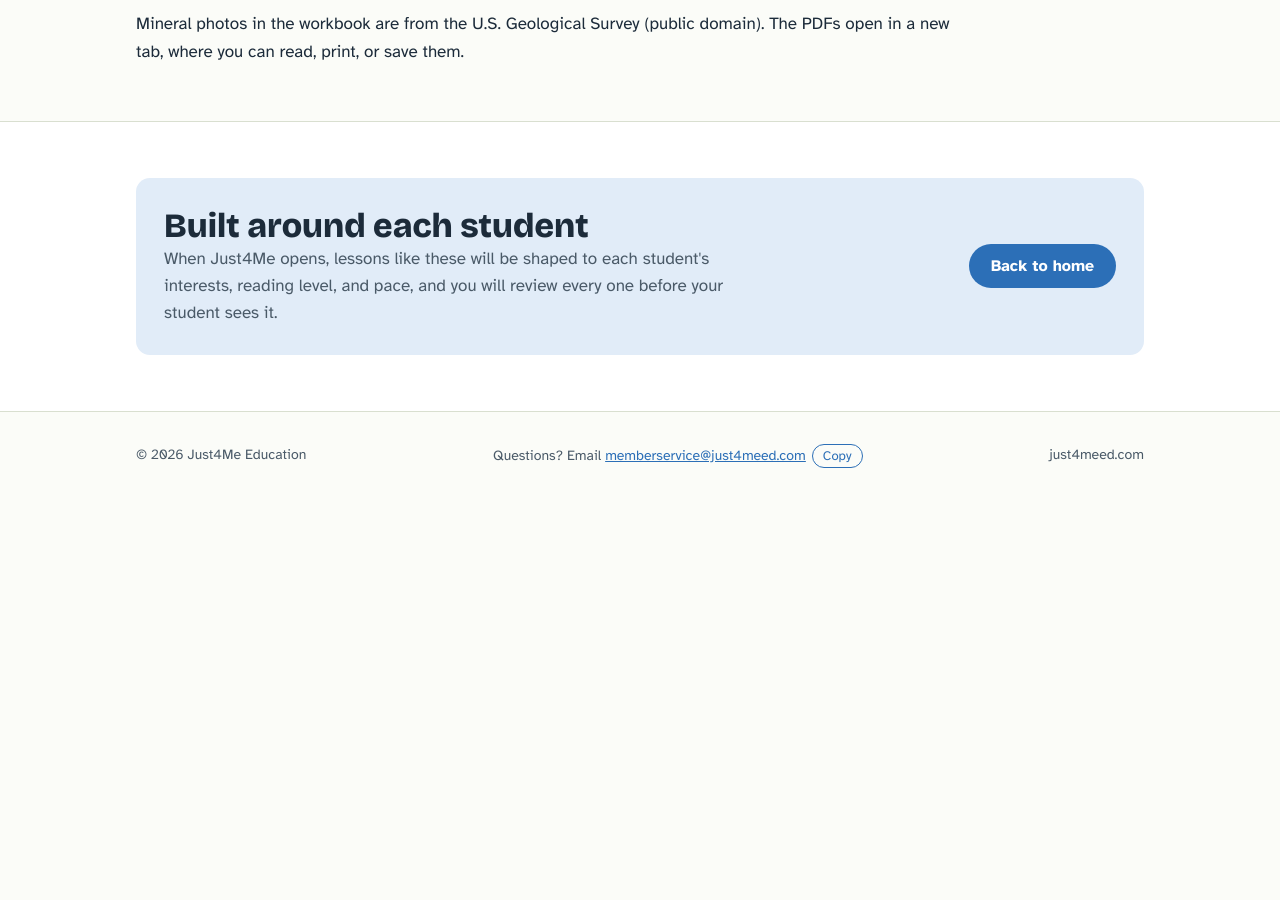
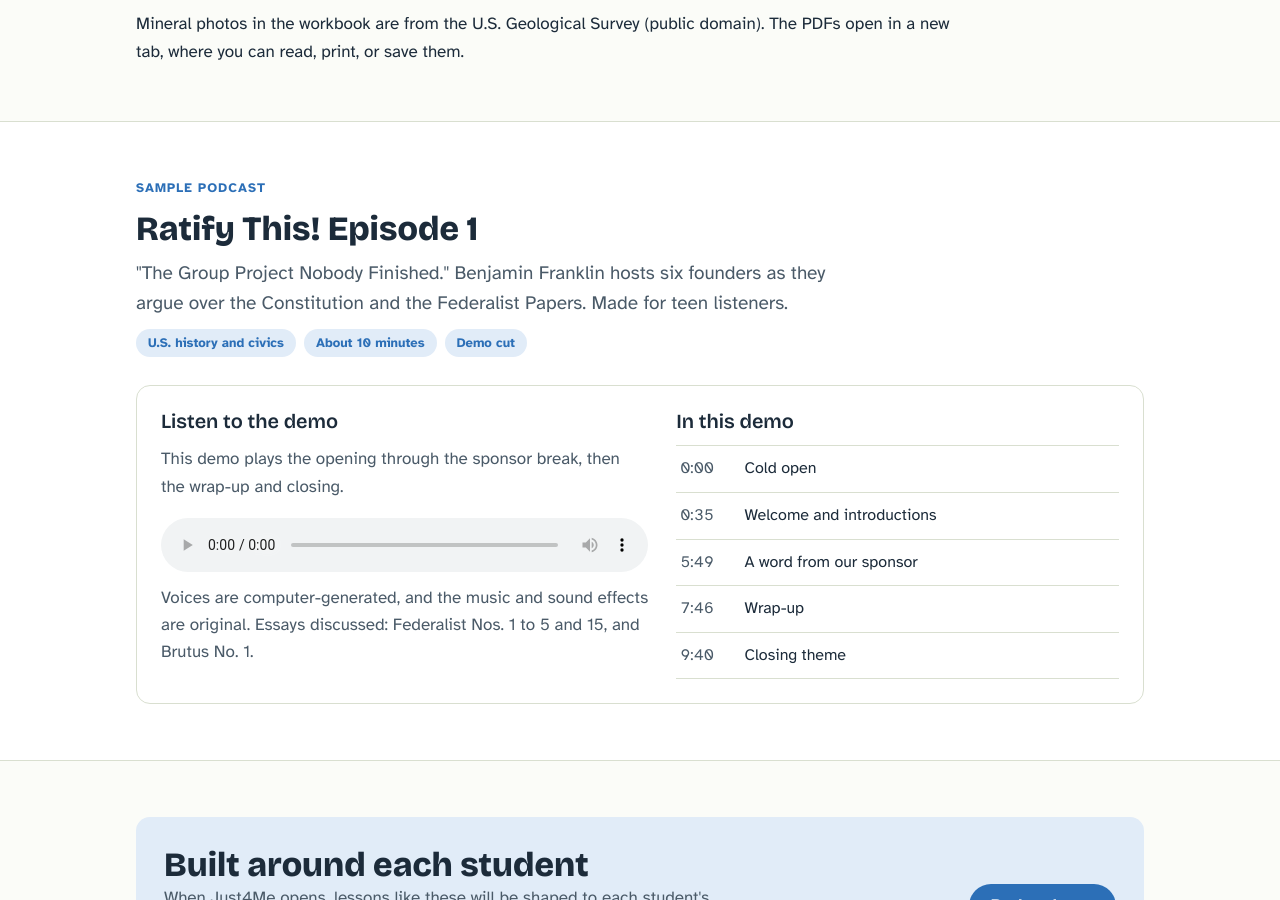
Before and after one commit to Just4Me-Education/just4meed.com, a plain HTML site: page sample/index.html in a window 1280 px wide. Shown: the part 1900-2800 px from the top of the page. Before the commit the page ends 2400 px from the top, so only its background shows below. Drawn offline with nearby package versions, Linux system fonts and the light colour scheme.

Commit message:
Add Ratify This podcast demo to sample content page
Co-Authored-By: Claude Opus 5.5 <noreply@anthropic.com>
Claude-Session: https://claude.ai/code/session_018GwAqoPXyF9Q2BAYC81TxY

```diff
--- a/sample/index.html
+++ b/sample/index.html
@@ -100,6 +100,16 @@ section.alt .doc { background: var(--paper); }
 .doc-body ul { margin: 0; padding-left: 20px; }
 .doc .actions { display: flex; flex-wrap: wrap; gap: 10px; margin-top: 4px; }
 .howto { margin-top: 24px; max-width: 75ch; }
+.pod { background: var(--card); border: 1px solid var(--line); border-radius: var(--r); padding: 24px; display: grid; grid-template-columns: 1.1fr 1fr; gap: 28px; align-items: start; }
+.pod audio { width: 100%; margin-top: 6px; }
+.pod-body { display: flex; flex-direction: column; gap: 12px; min-width: 0; }
+.pod-body p { color: var(--ink-soft); }
+.chaps { list-style: none; margin: 0; padding: 0; border-top: 1px solid var(--line); }
+.chaps li { border-bottom: 1px solid var(--line); }
+.chaps button { all: unset; box-sizing: border-box; width: 100%; cursor: pointer; display: grid; grid-template-columns: 3.4em 1fr; gap: 10px; padding: 10px 4px; font-size: 16px; }
+.chaps button:hover, .chaps button:focus-visible { color: var(--sky); }
+.chaps .t { color: var(--ink-soft); font-variant-numeric: tabular-nums; }
+@media (max-width: 760px) { .pod { grid-template-columns: 1fr; gap: 18px; padding: 18px; } }
 .back { display: flex; justify-content: space-between; align-items: center; gap: 20px; flex-wrap: wrap; background: var(--sky-soft); border-radius: var(--r); padding: 28px; }
 .back p { color: var(--ink-soft); max-width: 55ch; }
 a.brand:hover { color: var(--sky); }
@@ -131,11 +141,12 @@ a.brand:hover { color: var(--sky); }
     <div class="wrap">
       <span class="tag-sample">Sample content</span>
       <h1>See the kind of lessons we make</h1>
-      <p class="lede">These are early examples from our earth science work: short videos a student can watch in under a minute, and a full day of lessons with a guide for the parent and a workbook for the student.</p>
+      <p class="lede">These are early examples from our earth science work: short videos a student can watch in under a minute, a full day of lessons with a guide for the parent and a workbook for the student, and a history podcast for older students.</p>
       <p class="note">Samples only. Just4Me Education is still in development and not open for sign-up yet.</p>
       <div class="jump">
         <a class="btn btn-line btn-small" href="#shorts">Short videos</a>
         <a class="btn btn-line btn-small" href="#lesson">Sample lesson</a>
+        <a class="btn btn-line btn-small" href="#podcast">Sample podcast</a>
       </div>
     </div>
   </section>
@@ -223,7 +234,36 @@ a.brand:hover { color: var(--sky); }
     </div>
   </section>
 
-  <section class="band alt">
+  <section class="band alt" id="podcast">
+    <div class="wrap">
+      <div class="head">
+        <span class="eyebrow">Sample podcast</span>
+        <h2>Ratify This! Episode 1</h2>
+        <p class="lede">"The Group Project Nobody Finished." Benjamin Franklin hosts six founders as they argue over the Constitution and the Federalist Papers. Made for teen listeners.</p>
+        <div class="lesson-meta"><span class="chip">U.S. history and civics</span><span class="chip">About 10 minutes</span><span class="chip">Demo cut</span></div>
+      </div>
+      <div class="pod">
+        <div class="pod-body">
+          <h3>Listen to the demo</h3>
+          <p>This demo plays the opening through the sponsor break, then the wrap-up and closing.</p>
+          <audio id="pod-audio" controls preload="metadata" src="media/ratify-this-episode-1-demo.mp3">Your browser cannot play this audio.</audio>
+          <p class="note">Voices are computer-generated, and the music and sound effects are original. Essays discussed: Federalist Nos. 1 to 5 and 15, and Brutus No. 1.</p>
+        </div>
+        <div class="pod-body">
+          <h3>In this demo</h3>
+          <ol class="chaps">
+            <li><button type="button" data-t="0"><span class="t">0:00</span><span>Cold open</span></button></li>
+            <li><button type="button" data-t="35"><span class="t">0:35</span><span>Welcome and introductions</span></button></li>
+            <li><button type="button" data-t="349"><span class="t">5:49</span><span>A word from our sponsor</span></button></li>
+            <li><button type="button" data-t="466"><span class="t">7:46</span><span>Wrap-up</span></button></li>
+            <li><button type="button" data-t="580"><span class="t">9:40</span><span>Closing theme</span></button></li>
+          </ol>
+        </div>
+      </div>
+    </div>
+  </section>
+
+  <section class="band">
     <div class="wrap">
       <div class="back">
         <div>
@@ -245,6 +285,13 @@ a.brand:hover { color: var(--sky); }
 </footer>
 
 <script>
+(function () {
+  var a = document.getElementById('pod-audio');
+  document.querySelectorAll('.chaps button').forEach(function (b) {
+    b.addEventListener('click', function () { a.currentTime = +b.getAttribute('data-t'); var p = a.play(); if (p && p.catch) p.catch(function () {}); });
+  });
+})();
+
 document.querySelectorAll('.copy-email').forEach(function (btn) {
   btn.addEventListener('click', function () {
     var email = btn.getAttribute('data-email');
```
Also changed, not shown: 1 other file.
